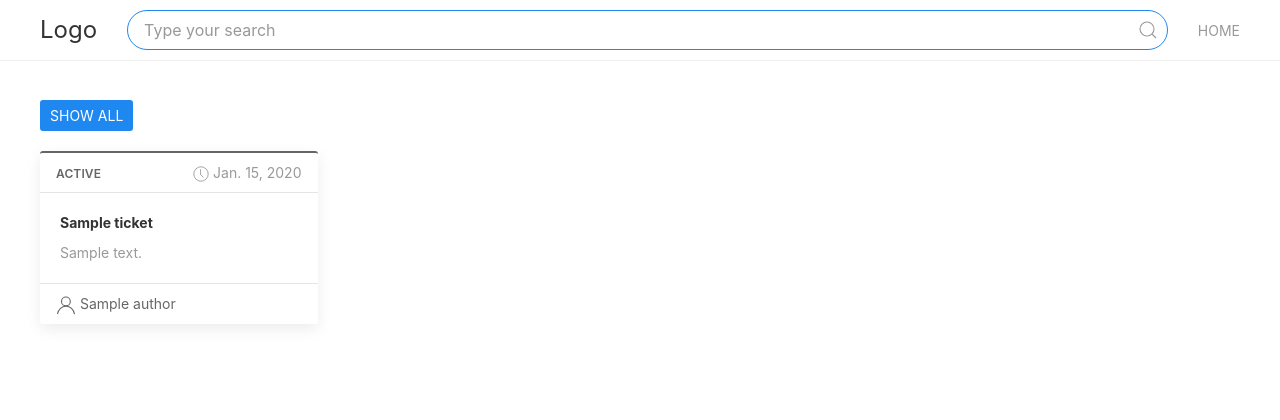
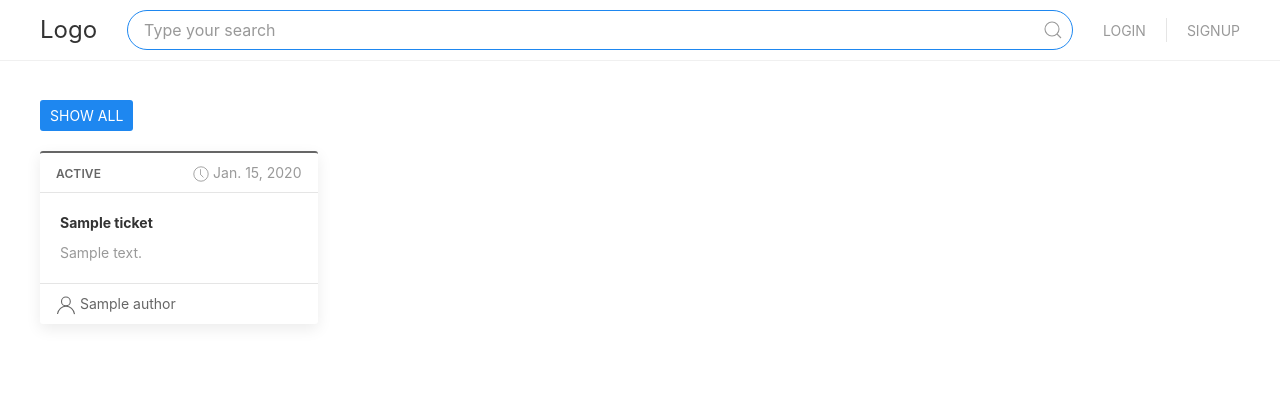
Before and after one commit to karabellyj/IIS-ITS, a Django app: template templates/home.html in a window 1280 px wide. Shown: the top 420 px of the page. Run offline with Django 3.2, Linux system fonts and the light colour scheme; the template is opened without the code that fills it: most values are stand-ins (such as "Sample title", 1, 10 or a date in 2020); some libraries are stand-ins or nearby versions.

Commit message:
add login, signup and ticket detail links

```diff
--- a/templates/home.html
+++ b/templates/home.html
@@ -28,8 +28,9 @@
                 </form>
             </div>
             <div class="uk-width-auto">
-                <ul class="uk-subnav" data-uk-margin>
-                    <li class="uk-visible@s"><a href="#">Home</a></li>
+                <ul class="uk-subnav uk-subnav-divider" data-uk-margin>
+                    <li><a class="" href="{% url 'login' %}">login</a></li>
+                    <li><a class="" href="{% url 'signup' %}">signup</a></li>
                 </ul>
             </div>
         </div>
@@ -52,6 +53,7 @@
                 <!-- card -->
                 <div class="{{ ticket.state }}-card"
                      data-tags="{{ ticket.name|lower }} - {{ ticket.description|lower|truncatewords:50 }}">
+                    <a class="uk-link-reset" href="{% url 'core:ticket-detail' ticket.pk %}">
                         <div class="uk-card uk-card-small uk-card-default">
                             <div class="uk-card-header">
                                 <div class="uk-grid uk-grid-small uk-text-small" data-uk-grid>
@@ -75,6 +77,7 @@
                                 </div>
                             </div>
                         </div>
+                    </a>
                 </div>
                 <!-- /card -->
 
```
Lines whose indentation alone changed are shown as unchanged.
